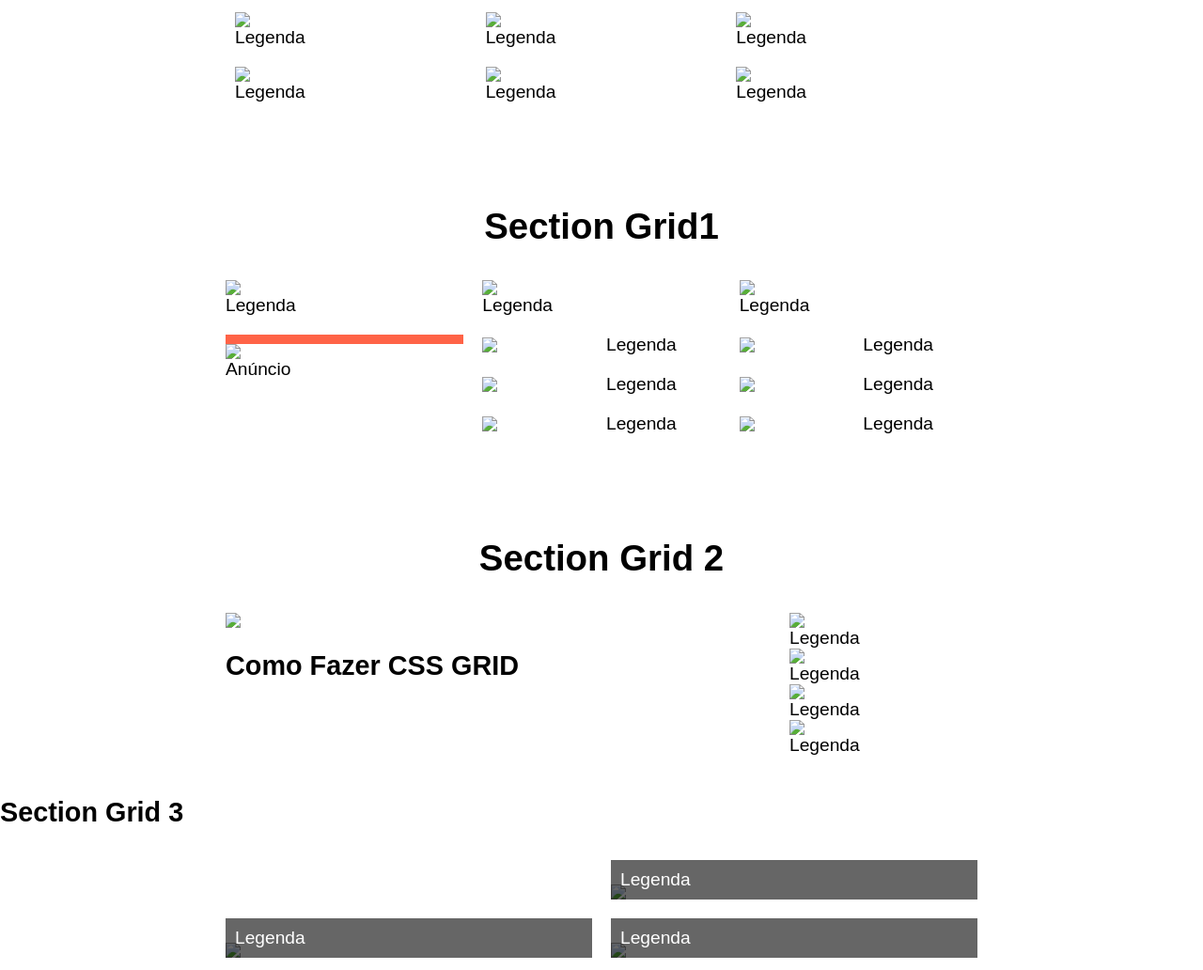
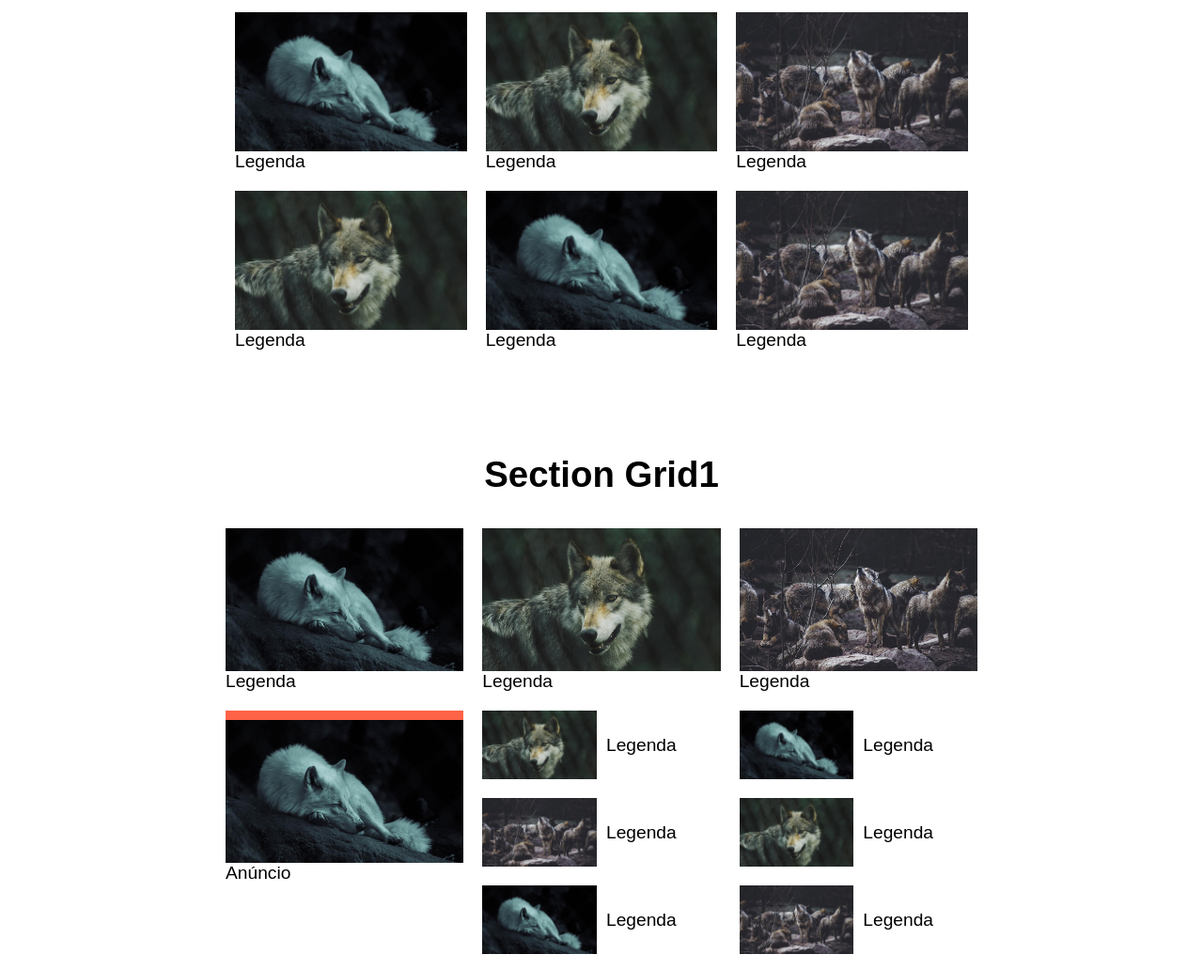
Before and after one commit to erikbarcella/CSS-Grid-Layout-e-Flexbox, a plain HTML site: page index.html in a window 1280 px wide. Shown: the part 249-1281 px from the top of the page at 94% size. Drawn offline with Linux system fonts and the light colour scheme; the site is published under a folder, as on GitHub Pages, so addresses that start at the root find nothing.

Commit message:
Update index.html

```diff
--- a/index.html
+++ b/index.html
@@ -23,70 +23,70 @@
 
     <section class="flex">
         <div>
-            <img src="/img/lobo1.jpg">
+            <img src="img/lobo1.jpg">
             <p>Legenda</p>
         </div>
         <div>
-            <img src="/img/lobo2.jpg">
+            <img src="img/lobo2.jpg">
             <p>Legenda</p>
         </div>
         <div>
-            <img src="/img/lobo3.jpg">
+            <img src="img/lobo3.jpg">
             <p>Legenda</p>
         </div>
         <div>
-            <img src="/img/lobo2.jpg">
+            <img src="img/lobo2.jpg">
             <p>Legenda</p>
         </div>
         <div>
-            <img src="/img/lobo1.jpg">
+            <img src="img/lobo1.jpg">
             <p>Legenda</p>
         </div>
         <div>
-            <img src="/img/lobo3.jpg">
+            <img src="img/lobo3.jpg">
             <p>Legenda</p>
         </div>
     </section>
     <h1>Section Grid1</h1>
     <section class="grid1">
         <div>
-            <img src="/img/lobo1.jpg">
+            <img src="img/lobo1.jpg">
             <p>Legenda</p>
         </div>
         <div>
-            <img src="/img/lobo2.jpg">
+            <img src="img/lobo2.jpg">
             <p>Legenda</p>
         </div>
         <div>
-            <img src="/img/lobo3.jpg">
+            <img src="img/lobo3.jpg">
             <p>Legenda</p>
         </div>
         <div>
-            <img src="/img/lobo2.jpg">
+            <img src="img/lobo2.jpg">
             <p>Legenda</p>
         </div>
         <div>
-            <img src="/img/lobo1.jpg">
+            <img src="img/lobo1.jpg">
             <p>Legenda</p>
         </div>
         <div>
-            <img src="/img/lobo3.jpg">
+            <img src="img/lobo3.jpg">
             <p>Legenda</p>
         </div>
         <div>
-            <img src="/img/lobo2.jpg">
+            <img src="img/lobo2.jpg">
             <p>Legenda</p>
         </div>
         <div>
-            <img src="/img/lobo1.jpg">
+            <img src="img/lobo1.jpg">
             <p>Legenda</p>
         </div>
         <div>
-            <img src="/img/lobo3.jpg">
+            <img src="img/lobo3.jpg">
             <p>Legenda</p>
         </div>
         <div class="anuncio">
-            <img src="/img/lobo1.jpg">
+            <img src="img/lobo1.jpg">
             <p>Anúncio</p>
         </div>
 
@@ -94,24 +94,24 @@
     <h1>Section Grid 2</h1>
     <section class="grid2">
         <div class="video">
-            <img src="/img/lobo1.jpg">
+            <img src="img/lobo1.jpg">
             <h2>Como Fazer CSS GRID</h2>
         </div>
         <div class="sidebar">
             <div>
-                <img src="/img/lobo2.jpg">
+                <img src="img/lobo2.jpg">
                 <p>Legenda</p>
             </div>
             <div>
-                <img src="/img/lobo3.jpg">
+                <img src="img/lobo3.jpg">
                 <p>Legenda</p>
             </div>
             <div>
-                <img src="/img/lobo1.jpg">
+                <img src="img/lobo1.jpg">
                 <p>Legenda</p>
             </div>
             <div>
-                <img src="/img/lobo3.jpg">
+                <img src="img/lobo3.jpg">
                 <p>Legenda</p>
             </div>
         </div>
@@ -121,15 +121,15 @@
 
     <section class="grid3">
         <div class="grid3-item">
-            <img src="/img/lobo4.jpg">
+            <img src="img/lobo4.jpg">
             <p>Legenda</p>
         </div>
         <div class="grid3-item">
-            <img src="/img/lobo1.jpg">
+            <img src="img/lobo1.jpg">
             <p>Legenda</p>
         </div>
         <div class="grid3-item">
-            <img src="/img/lobo2.jpg">
+            <img src="img/lobo2.jpg">
             <p>Legenda</p>
         </div>
     </section>
```
